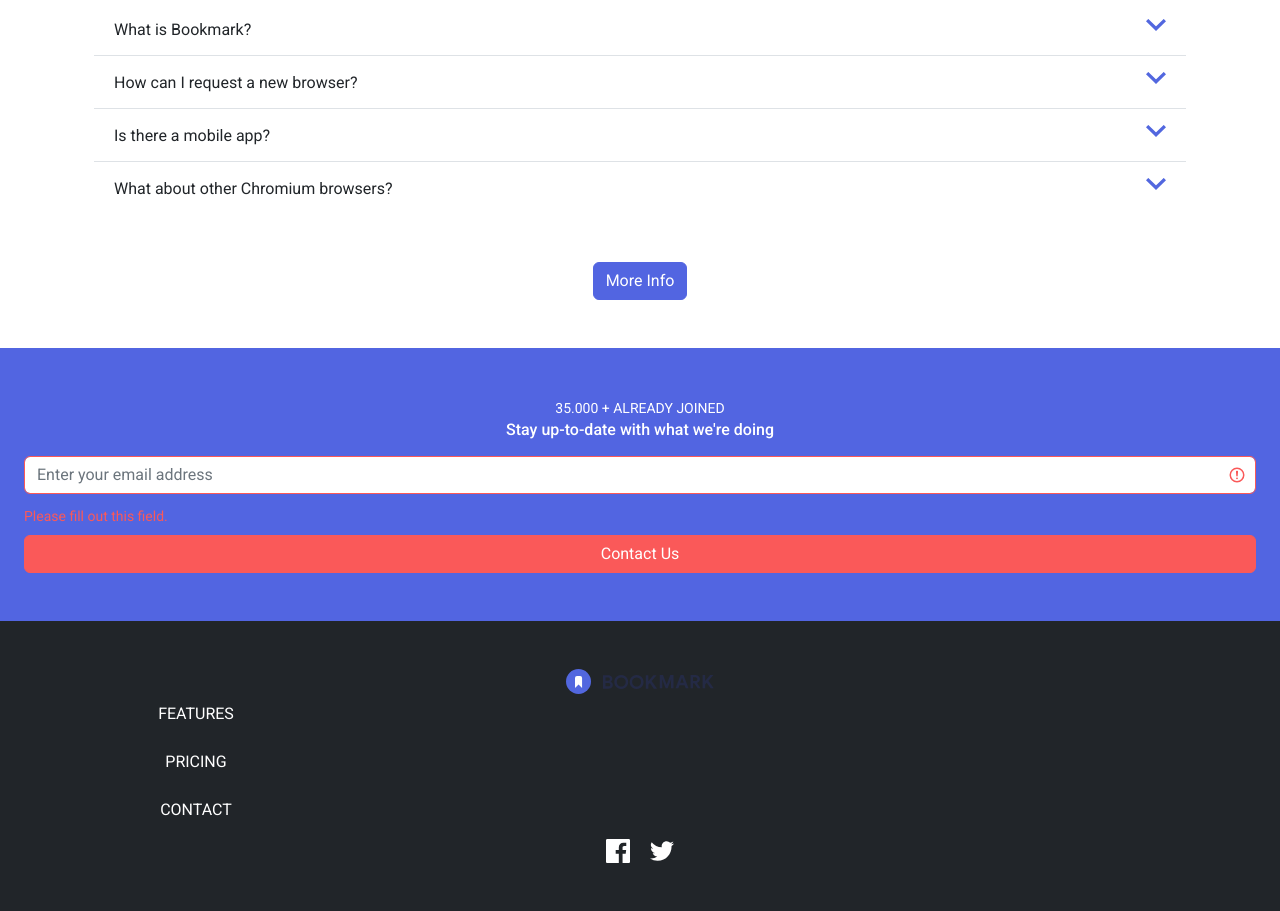
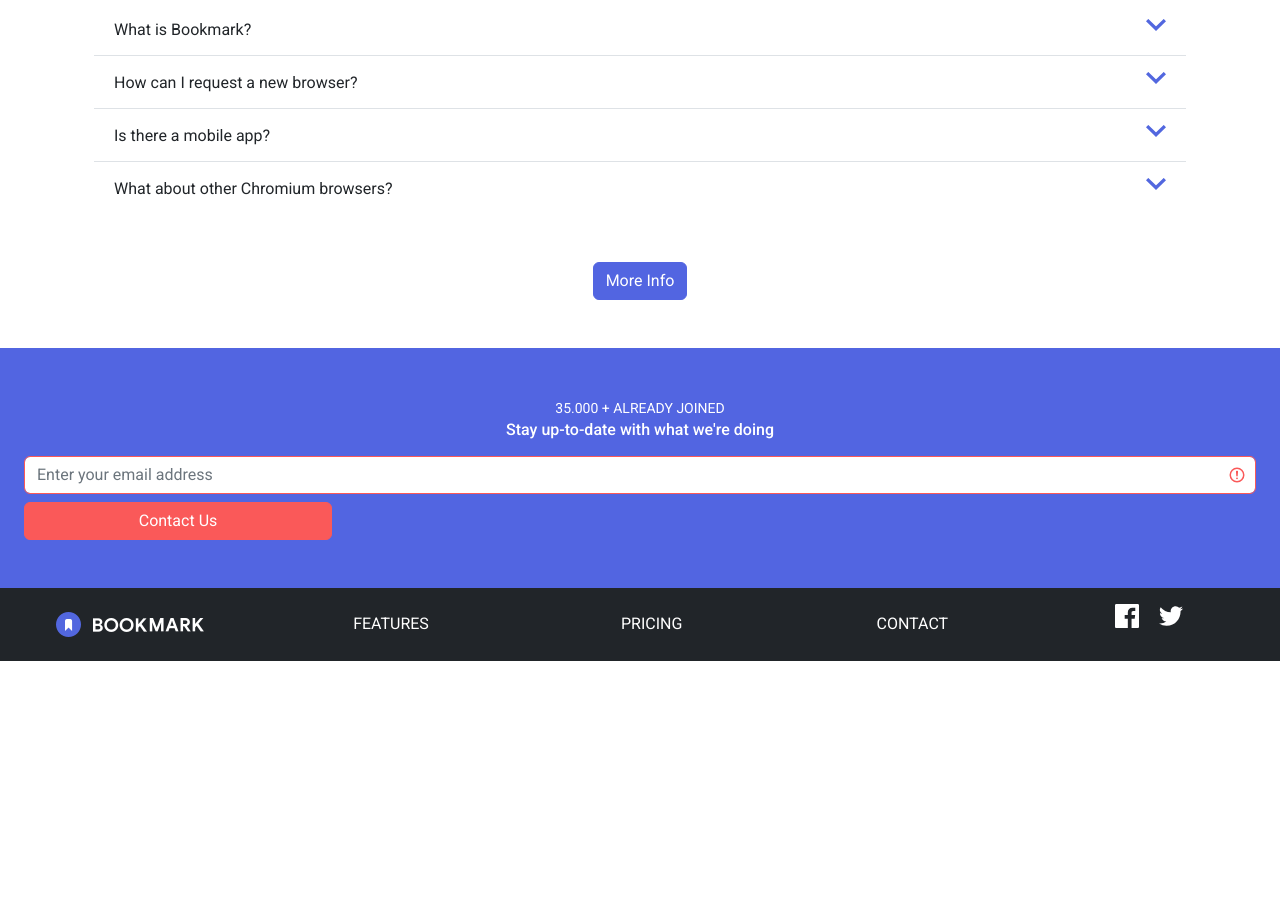
Before and after one commit to erikCandia/Sprint-2-React-IT-Academy, a website: page index.html in a window 1280 px wide. Shown: the part 1740-2651 px from the top of the page. After the commit the page ends 2401 px from the top, so only its background shows below. Drawn offline with nearby package versions, Linux system fonts and the light colour scheme.

Commit message:
Nivel 2 finalizado

```diff
--- a/index.html
+++ b/index.html
@@ -204,39 +204,35 @@
     </section>
   </main>
   <footer class="bg-primary">
+    <div class="container-fluid">
       <form class="was-validated">
         <div class="text-center text-white pt-5 fs-6">
           <small>35.000 + ALREADY JOINED</small>
           <h6 class="px-5">Stay up-to-date with what we're doing</h6>
         </div>
-      <div class="mt-3 px-4 d-grid gap-2 pb-5">
-        <input type="email" class="form-control" required placeholder="Enter your email address">
-        <div class="valid-feedback ">Valid.</div>
-        <div class="invalid-feedback ">Please fill out this field.</div>
-        <button type="submit" class="btn btn-danger px-4 text-white">Contact Us</button>
+        <div class="row mt-3 px-4 d-grid gap-2 pb-5 d-flex">
+          <input type="email" placeholder="Enter your email address" class="form-control col-12 col-md-9" required>
+          <button type="submit" class="btn btn-danger px-4 text-white col-12 col-md-3">Contact Us</button>
         </div>
       </form>
-    <div>
-      <nav class="text-center text-white bg-dark p-5">
-        <div class="d-inline">
-          <div class="col">
-            <a class="navbar-brand" href="#"><img src="Imagenes/logo-bookmark.svg"></a>
-            <ul class="navbar-nav mb-2 mb-lg-0">
-              <li class="nav-item mb-2 col-12 col-lg-3">
-                <a class="nav-link active" aria-current="page" href="#">FEATURES</a>
-              </li>
-              <li class="nav-item mb-2 col-12 col-lg-3">
-                <a class="nav-link" href="#">PRICING</a>
-              </li>
-              <li class="nav-item mb-2 col-12 col-lg-3">
-                <a class="nav-link" aria-current="page" href="#">CONTACT</a>
-              </li>
-            </ul>
+      <nav class="row text-white bg-dark text-center d-flex py-3">
+        <div class="row d-flex justify-content-center col-12 col-sm-12 col-md-10">
+          <div class="nav-item col-12 col-sm-3">
+            <a class="navbar-link" aria-current="page" href="#"><img src="Imagenes/logo-bookmark2.bmp" class="my-2"></a>
           </div>
-          <div class="col">
+          <div class="nav-item col-12 col-sm-3">
+            <a class="nav-link m-2" aria-current="page" href="#">FEATURES</a>
+          </div>
+          <div class="nav-item col-12 col-sm-3">
+            <a class="nav-link m-2" href="#">PRICING</a>
+          </div>
+          <div class="nav-item col-12 col-sm-3">
+            <a class="nav-link m-2" aria-current="page" href="#">CONTACT</a>
+          </div>
+        </div>
+        <div class="col-12 col-sm-12 col-md-2 col-lg-2">
           <a href=""><img src="./Imagenes/icon-facebook.svg" alt="" class="mx-2"></a>
           <a href=""><img src="./Imagenes/icon-twitter.svg" alt="" class="mx-2"></a>
-          </div>
         </div>
       </nav>
     </div>
--- a/sass/custom.scss
+++ b/sass/custom.scss
@@ -9,9 +9,6 @@ $accordion-button-icon:         url("../Imagenes/icon-arrow.svg");
 $accordion-button-active-icon:  url("../Imagenes/icon-arrow.svg");
 // scss-docs-end accordion-variables
 
-//Personalizando el active de tabs
-
-
 .primerFondo, .segundoFondo, .arrow{
   position: relative;
 }
@@ -20,10 +17,8 @@ $accordion-button-active-icon:  url("../Imagenes/icon-arrow.svg");
   position: absolute;
   bottom:10px;
   top:100px;
-  right:0px;
   left:100px;
   z-index:-30;
-  overflow-x: hidden;
 }
 /*CSS del badge de la tercera seccion*/
 .fondo2{
```
Also changed, not shown: Imagenes/logo-bookmark.jpg (added), Imagenes/logo-bookmark2.bmp (added), sass/custom.css, 1 other file. Lines whose indentation alone changed are shown as unchanged.
